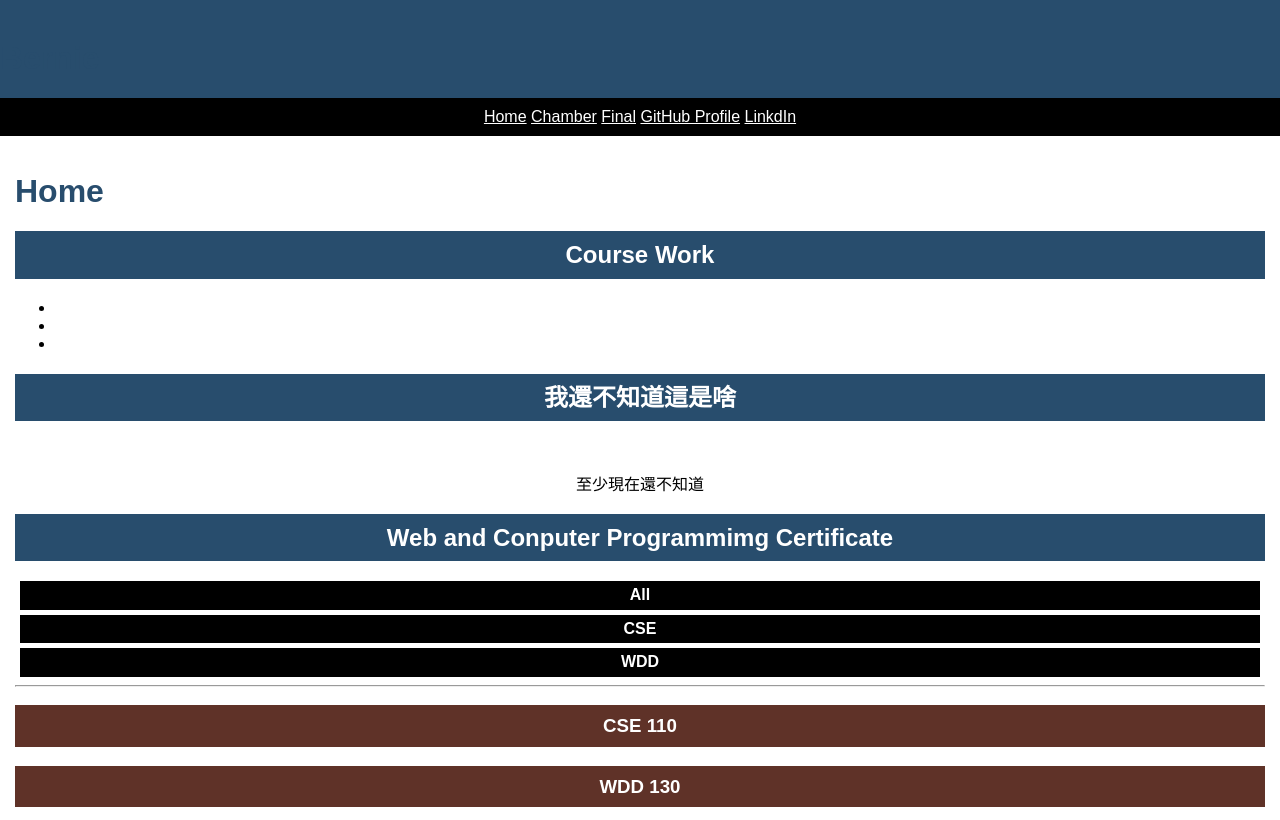
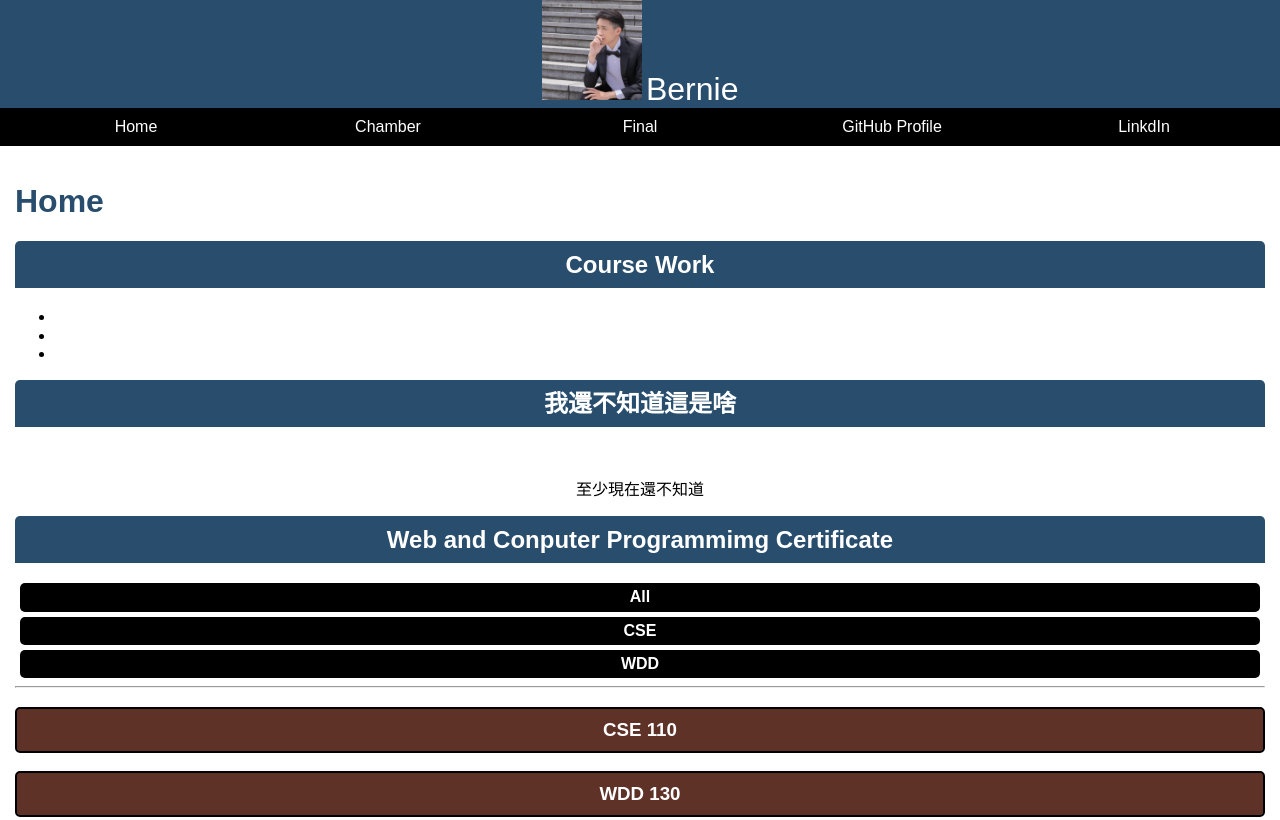
Before and after one commit to Bernie0316/WDD231, a plain HTML site: page index.html in a window 1280 px wide. Shown: the top 820 px of the page. Drawn offline with nearby package versions, Linux system fonts and the light colour scheme.

Commit message:
bacis css done (less span name

```diff
--- a/index.html
+++ b/index.html
@@ -11,11 +11,9 @@
 </head>
 <body>
     <header>
-        <span>
-            <img>
-            <!-- In this class, the image memory size threshold is 125 kB or less per image -->
-            <h1>Bernie</h1>
-        </span>
+        <!-- In this class, the image memory size threshold is 125 kB or less per image -->
+        <img id="mypic" src="images/mypic.jpg" alt="mypic">
+        <span id="headerSpan">Bernie</span>
         <nav>
             <a href="/index.html">Home</a>
             <a href="">Chamber</a>
--- a/styles/basic.css
+++ b/styles/basic.css
@@ -10,8 +10,21 @@ body {
 header, h2, footer {
     background-color: rgb(40, 77, 109);
 }
+#mypic {
+    max-width: 100px;
+}
+#headerSpan {
+    font-size: 2rem;
+}
 nav, h4 {
     background-color: black;
+}
+nav {
+    display: grid;
+    grid-template-columns: repeat(5, 1fr);
+}
+nav a {
+    text-decoration: none;
 }
 
 main {
@@ -21,22 +34,34 @@ h1 {
     color: rgb(40, 77, 109);
     text-align: left;
 }
+section {
+    border-radius: 5px;
+    overflow: hidden;
+}
+h2 {
+    margin-top: 0;
+
+}
 a {
     color: #fff;
 }
 h4 {
     margin: 5px;
     padding: 5px;
+    border-radius: 5px;
 }
 .done {
     background-color: rgb(95, 50, 40);
+    border: 2px solid black;
 }
 .notyet {
     background-color: rgb(230, 240, 240);
     color: #000;
+    border: 2px solid lightgrey;
 }
 .done, .notyet {
     padding: 10px;
+    border-radius: 5px;
 }
 
 nav, h2, footer {
```
Also changed, not shown: images/mypic.jpg (added).
